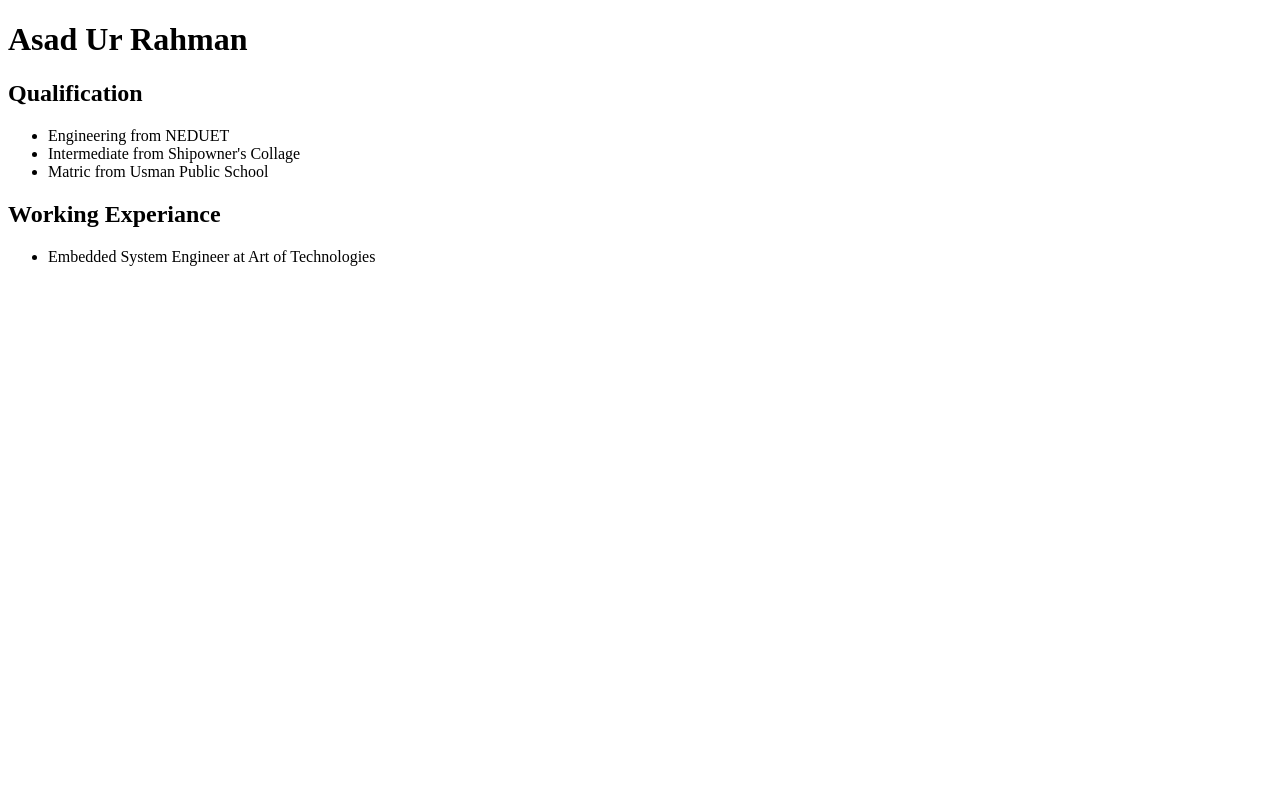
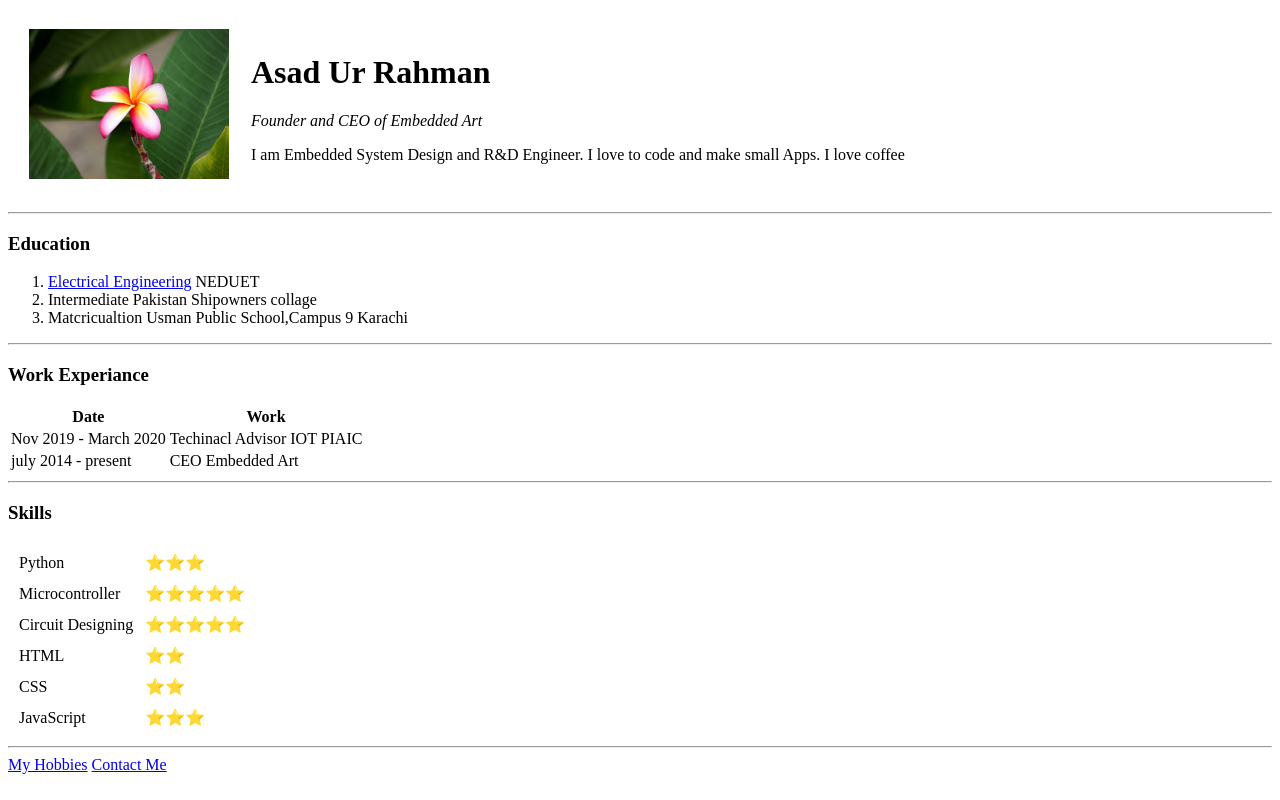
Before and after one commit to Asad-Ur-Rahman/Assignment-1, a plain HTML site: page index.html in a window 1280 px wide. Drawn offline with Linux system fonts and the light colour scheme.

Commit message:
updated content

```diff
--- a/index.html
+++ b/index.html
@@ -1,28 +1,122 @@
 <!DOCTYPE html>
-<html lang="en">
+<html lang="en" dir="ltr">
 
 <head>
-    <meta charset="UTF-8">
-    <meta http-equiv="X-UA-Compatible" content="IE=edge">
-    <meta name="viewport" content="width=device-width, initial-scale=1.0">
-    <title>Document</title>
+  <meta charset="utf-8">
+  <title>My Personal Site</title>
 </head>
 
 <body>
+  <table cellspacing="20">
+    <td><img src="small-flower.jpg" alt="profile picture" style=" height: 150px"></td>
+    <td>
+      <h1>Asad Ur Rahman</h1>
+      <p><em>Founder and CEO of Embedded Art</em></p>
+      <p>I am Embedded System Design and R&D Engineer. I love to code and make small Apps. I love coffee</p>
+    </td>
+  </table>
 
-    <h1>Asad Ur Rahman</h1>
-     <h2>Qualification</h2>
-     <ul>
-         <li>Engineering from NEDUET</li>
-         <li>Intermediate  from  Shipowner's Collage</li>
-         <li>Matric from Usman Public School</li>
-     </ul>
 
-     <h2>Working Experiance</h2>
+  <hr>
+  <h3>Education</h3>
 
-     <ul>
-         <li>Embedded System Engineer at Art of Technologies</li>
-     </ul>
+  <ol>
+    <li><a href="https://eed.neduet.edu.pk/">Electrical Engineering</a> NEDUET</li>
+    <li>Intermediate Pakistan Shipowners collage</li>
+    <li>Matcricualtion Usman Public School,Campus 9 Karachi</li>
+  </ol>
+  <hr>
+  <h3>Work Experiance</h3>
+  <table>
+    <thead>
+      <th>Date</th>
+      <th>Work</th>
+    </thead>
+    <tbody>
+      <tr>
+        <td>Nov 2019 - March 2020</td>
+        <td>Techinacl Advisor IOT PIAIC</td>
+      </tr>
+      <tr>
+        <td>july 2014 - present</td>
+        <td>CEO Embedded Art</td>
+      </tr>
+    </tbody>
+  </table>
+  <hr>
+
+  <h3>Skills</h3>
+  <table cellspacing="10">
+    <tbody>
+      <tr>
+        <td>Python</td>
+        <td>⭐⭐⭐</td>
+      </tr>
+      <tr>
+        <td>Microcontroller</td>
+        <td>⭐⭐⭐⭐⭐</td>
+      </tr>
+      <tr>
+        <td>Circuit Designing</td>
+        <td>⭐⭐⭐⭐⭐</td>
+      </tr>
+      <tr>
+        <td>HTML</td>
+        <td>⭐⭐</td>
+      </tr>
+      <tr>
+        <td>CSS</td>
+        <td>⭐⭐</td>
+      </tr>
+      <tr>
+        <td>JavaScript</td>
+        <td>⭐⭐⭐</td>
+      </tr>
+    </tbody>
+  </table>
+
+  <!-- <table>
+    <tr>
+      <td>
+        <table>
+          <tr>
+            <td>Python</td>
+            <td>⭐⭐⭐</td>
+          </tr>
+          <tr>
+            <td>Microcontroller</td>
+            <td>⭐⭐⭐⭐⭐</td>
+          </tr>
+          <tr>
+            <td>Circuit Designing</td>
+            <td>⭐⭐⭐⭐⭐</td>
+          </tr>
+        </table>
+      </td>
+
+      <td>
+        <table>
+          <tr>
+            <td>HTML</td>
+            <td>⭐⭐</td>
+          </tr>
+          <tr>
+            <td>CSS</td>
+            <td>⭐⭐</td>
+          </tr>
+          <tr>
+            <td>JavaScript</td>
+            <td>⭐⭐⭐</td>
+          </tr>
+        </table>
+      </td>
+    </tr>
+     </table> -->
+     <hr>
+      <a href="hobbies.html">My Hobbies</a>
+      <a href="contact.html">Contact Me</a>
+
+
 </body>
 
 </html>
```
Also changed, not shown: contact.html (added, +34 -0 lines), hobbies.html (added, +20 -0 lines), small-flower.jpg (added).
